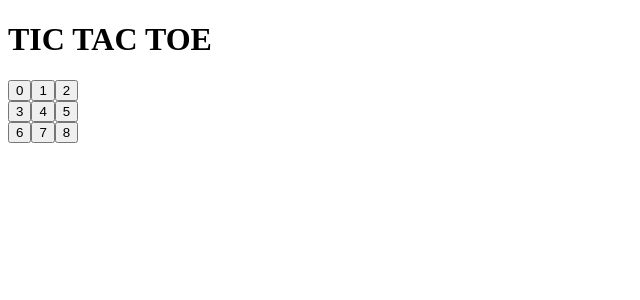
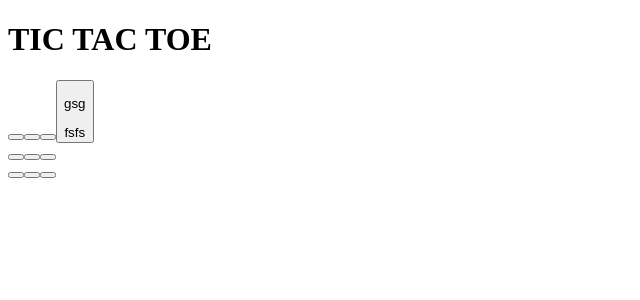
Before and after one commit to HARSHIDA18/tictactoe, a React (Vite) app: page / in a window 1280 px wide. Shown: the top 300 px of the page, without its empty margins (0-640 px from the left). Built offline with nearby package versions, Linux system fonts and the light colour scheme.

Commit message:
components_children

```diff
--- a/package.json
+++ b/package.json
@@ -26,6 +26,7 @@
     "eslint-plugin-react": "^7.30.0",
     "prettier": "^2.6.2",
     "rimraf": "^3.0.2",
+    "saas": "^1.0.0",
     "vite": "^2.6.7"
   },
   "babel": {
--- a/src/components/Board.jsx
+++ b/src/components/Board.jsx
@@ -8,6 +8,10 @@ const Board = () => {
         <Square value={0} />
         <Square value={1} />
         <Square value={2} />
+        <Square>
+          <p>gsg</p>
+          fsfs
+        </Square>
       </div>
       <div>
         <Square value={3} />
--- a/src/components/Square.jsx
+++ b/src/components/Square.jsx
@@ -1,7 +1,7 @@
 import React from 'react';
 
-const Square = ({ value }) => {
-  return <button type="button">{value}</button>;
+const Square = ({ value, children }) => {
+  return <button type="button">{children}</button>;
 };
 
 export default Square;
```
Also changed, not shown: 1 other file (tests, documents, lock files or other folders).
